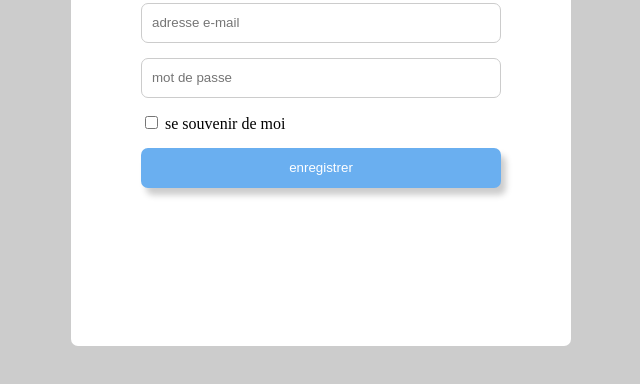
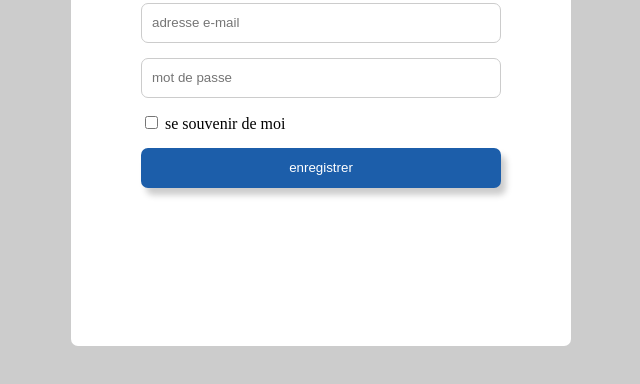
Before and after one commit to letecode/formulaire-login-css, a plain HTML site: page index.html in a window 1280 px wide. In both pictures the pointer is over the input "enregistrer". Shown: the part 224-608 px from the top of the page, without its empty margins (319-959 px from the left). Drawn offline with Linux system fonts and the light colour scheme.

Commit message:
ruth commit

```diff
--- a/css/style.css
+++ b/css/style.css
@@ -44,4 +44,8 @@ body
     border: none;
     color: #fff;
     box-shadow: 5px 7px 6px #ccc;
+    cursor: pointer;
 }
+.submit input:hover{
+    background-color: rgb(28, 94, 170);
+}
```
